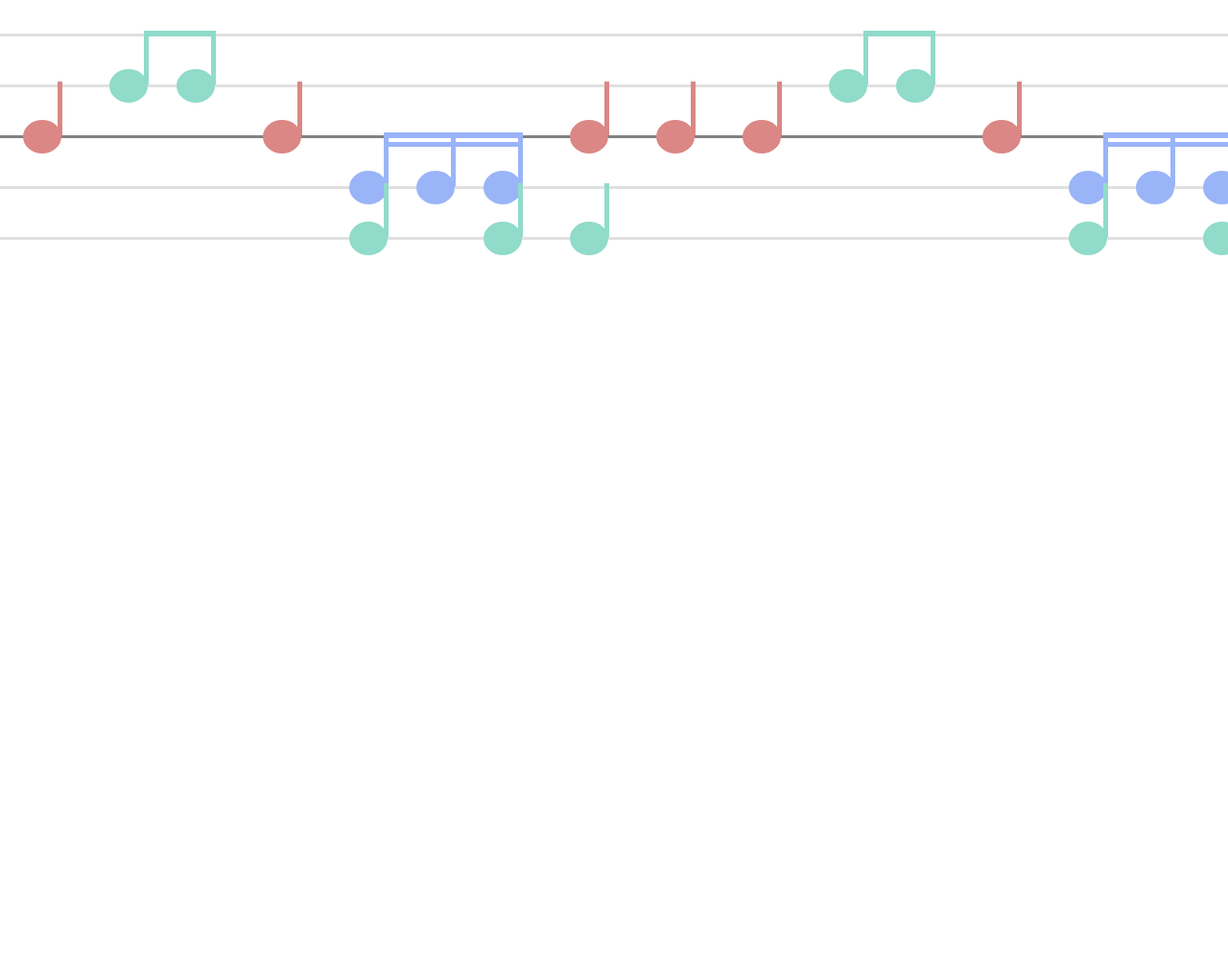
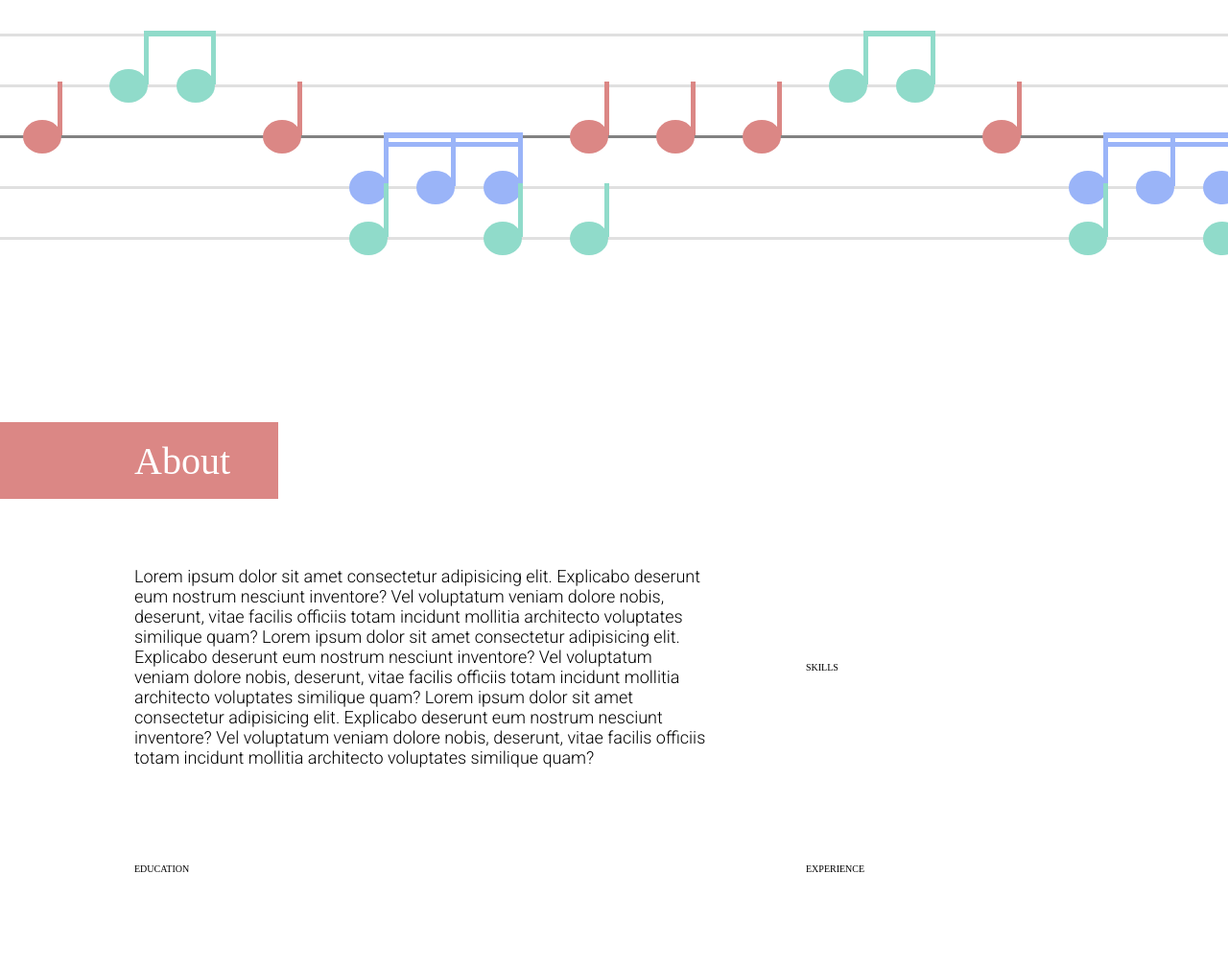
Before and after one commit to ohick/portfolio, a website built with webpack: page src/index.html in a window 1280 px wide. Shown: the part 755-1765 px from the top of the page at 96% size. Before the commit the page ends 1055 px from the top, so only its background shows below. Built offline with nearby package versions, Linux system fonts and the light colour scheme.

Commit message:
layout for about section

```diff
--- a/src/index.html
+++ b/src/index.html
@@ -38,9 +38,7 @@
       </div>
       <div class="header-bottom margin-t">
         <div class="header-bottom__title-container">
-          <h2 class="medium-title medium-title--secondary margin-l">
-            Sonata in Git Major
-          </h2>
+          <h2 class="medium-title margin-l">Sonata in Git Major</h2>
         </div>
 
         <div class="header-bottom__music">
@@ -95,5 +93,30 @@
         </div>
       </div>
     </header>
+    <main>
+      <section class="margin-t">
+        <div class="about__title-container">
+          <h2 class="about__title medium-title margin-l">About</h2>
+        </div>
+        <div class="about margin-l">
+          <p class="about__text text-normal">
+            Lorem ipsum dolor sit amet consectetur adipisicing elit. Explicabo
+            deserunt eum nostrum nesciunt inventore? Vel voluptatum veniam
+            dolore nobis, deserunt, vitae facilis officiis totam incidunt
+            mollitia architecto voluptates similique quam? Lorem ipsum dolor sit
+            amet consectetur adipisicing elit. Explicabo deserunt eum nostrum
+            nesciunt inventore? Vel voluptatum veniam dolore nobis, deserunt,
+            vitae facilis officiis totam incidunt mollitia architecto voluptates
+            similique quam? Lorem ipsum dolor sit amet consectetur adipisicing
+            elit. Explicabo deserunt eum nostrum nesciunt inventore? Vel
+            voluptatum veniam dolore nobis, deserunt, vitae facilis officiis
+            totam incidunt mollitia architecto voluptates similique quam?
+          </p>
+          <p class="about__skills">SKILLS</p>
+          <p class="about__education">EDUCATION</p>
+          <p class="about__experience">EXPERIENCE</p>
+        </div>
+      </section>
+    </main>
   </body>
 </html>
--- /dev/null
+++ b/src/sass/components/_about.scss
@@ -0,0 +1,65 @@
+.about {
+  display: grid;
+  grid-template-rows: 1fr 1fr;
+  grid-template-columns: 60rem 1fr;
+  justify-content: space-between;
+  align-items: center;
+  margin-top: 7rem;
+
+  @include respond(tab-port) {
+    grid-template-rows: repeat(4, auto);
+    grid-template-columns: 1fr;
+    row-gap: 4rem;
+    margin: 10rem;
+  }
+
+  @include respond(phone) {
+    margin: 2rem;
+  }
+
+  &__title-container {
+    background-color: $color-primary;
+    height: 8rem;
+    display: flex;
+    align-items: center;
+    width: max-content;
+    padding-right: 5rem;
+  }
+
+  &__text {
+    grid-row: 1 / 2;
+    grid-column: 1 / 2;
+
+    @include respond(tab-port) {
+      grid-row: 1 / 2;
+      grid-column: 1 / 2;
+    }
+  }
+  &__skills {
+    grid-row: 1 / 2;
+    grid-column: 2 / 3;
+    padding-left: 10rem;
+
+    @include respond(tab-port) {
+      grid-row: 2 / 3;
+      grid-column: 1 / 2;
+      padding-left: 0;
+    }
+  }
+
+  &__education {
+    @include respond(tab-port) {
+      grid-row: 3 / 4;
+      grid-column: 1 / 2;
+    }
+  }
+  &__experience {
+    padding-left: 10rem;
+
+    @include respond(tab-port) {
+      grid-row: 4 / 5;
+      grid-column: 1 / 2;
+      padding-left: 0;
+    }
+  }
+}
--- a/src/sass/components/_header.scss
+++ b/src/sass/components/_header.scss
@@ -52,15 +52,8 @@
     height: 8rem;
     display: flex;
     align-items: center;
-    width: 70rem;
-
-    @include respond(tab-land) {
-      width: 60rem;
-    }
-
-    @include respond(phone) {
-      width: 35rem;
-    }
+    width: max-content;
+    padding-right: 5rem;
   }
 
   &__music {
--- a/src/sass/main.scss
+++ b/src/sass/main.scss
@@ -3,5 +3,6 @@
 @import 'utilities';
 @import 'base';
 
+@import './components/about';
 @import './components/header';
 @import './components/navbar';
```
